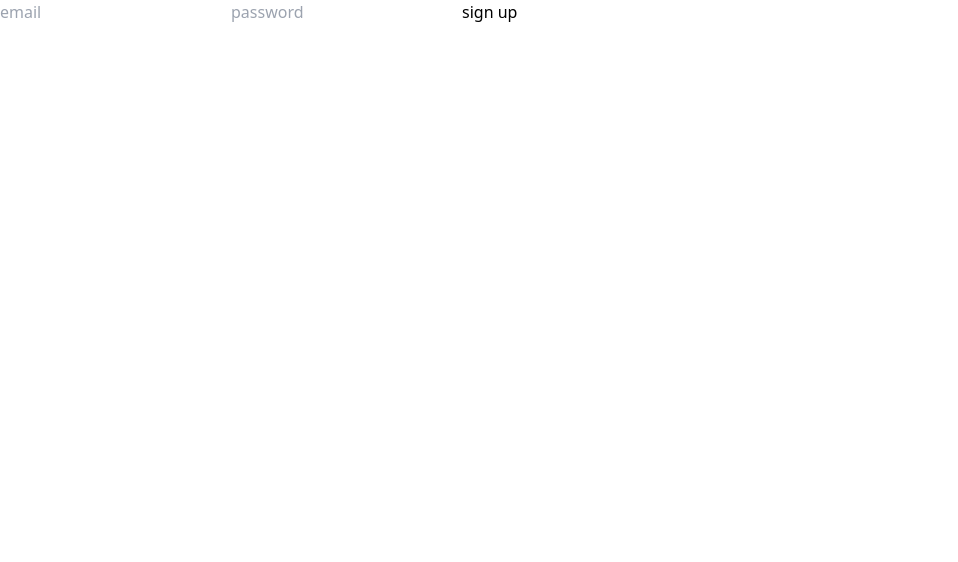
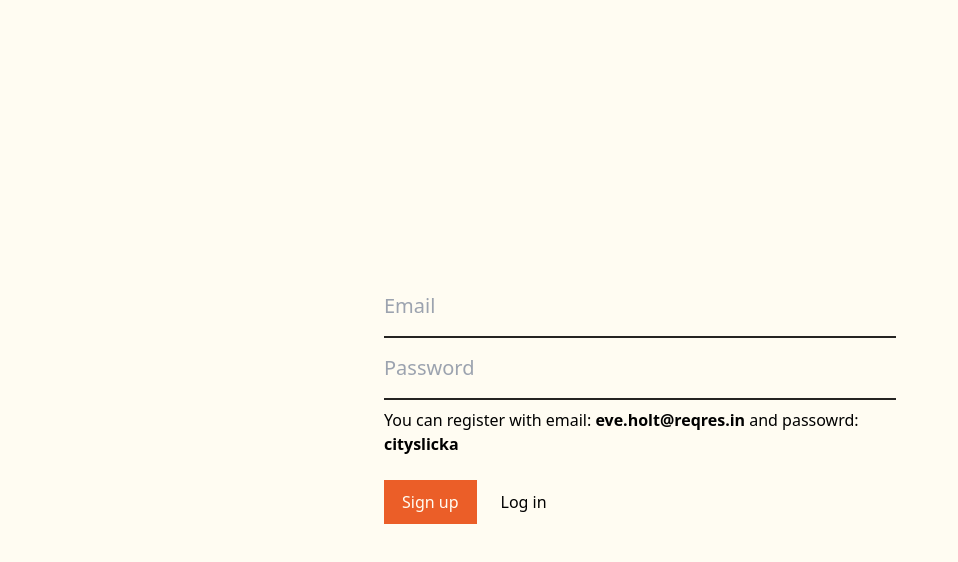
Before and after one commit to tonkec/restaurants_app, a React (Create React App) app: page /signup in a window 1280 px wide. Shown: the top 562 px of the page, without its empty margins (0-958 px from the left). Built offline with nearby package versions, Linux system fonts and the light colour scheme.

Commit message:
add basic styling

```diff
--- a/src/App.css
+++ b/src/App.css
@@ -1,38 +1,25 @@
-.App {
-    text-align: center;
+body,
+html,
+#root,
+main {
+    padding: 0;
+    margin: 0;
+    height: 100%;
+    @apply bg-white;
 }
 
-.App-logo {
-    height: 40vmin;
-    pointer-events: none;
+* {
+    box-sizing: border-box;
 }
 
-@media (prefers-reduced-motion: no-preference) {
-    .App-logo {
-        animation: App-logo-spin infinite 20s linear;
-    }
+.modal::before {
+    content: '';
+    display: block;
+    background-color: rgba(0, 0, 0, 0.2);
+    top: 0;
+    right: 0;
+    left: 0;
+    bottom: 0;
+    position: fixed;
+    z-index: -1;
 }
-
-.App-header {
-    background-color: #282c34;
-    min-height: 100vh;
-    display: flex;
-    flex-direction: column;
-    align-items: center;
-    justify-content: center;
-    font-size: calc(10px + 2vmin);
-    color: white;
-}
-
-.App-link {
-    color: #61dafb;
-}
-
-@keyframes App-logo-spin {
-    from {
-        transform: rotate(0deg);
-    }
-    to {
-        transform: rotate(360deg);
-    }
-}
--- a/src/App.tsx
+++ b/src/App.tsx
@@ -1,12 +1,14 @@
 import './App.css';
 import { BrowserRouter as Router } from 'react-router-dom';
-
+import Container from './components/Layout/Container';
 import Routes from './routes/routes';
 function App() {
     return (
-        <Router>
-            <Routes />
-        </Router>
+        <Container>
+            <Router>
+                <Routes />
+            </Router>
+        </Container>
     );
 }
 
--- a/src/components/Form/Form.tsx
+++ b/src/components/Form/Form.tsx
@@ -2,7 +2,7 @@ import { FormEvent, useState, ChangeEvent } from 'react';
 import { setUserInLocalStorageWithResponseData } from '../../services';
 import { loginUser, createNewUser } from '../../api/users/authentication';
 import { useNavigate } from 'react-router-dom';
-
+import { Link } from 'react-router-dom';
 interface FormProps {
     url: string;
 }
@@ -10,7 +10,7 @@ interface FormProps {
 const Form: React.FC<FormProps> = (props: FormProps) => {
     const navigate = useNavigate();
     const { url } = props;
-    const [error, setError] = useState(null);
+    const [error, setError] = useState<any | null>(null);
     const [email, setEmail] = useState('');
     const [password, setPassword] = useState('');
     const onEmailChange = (e: ChangeEvent<HTMLInputElement>) => {
@@ -24,6 +24,7 @@ const Form: React.FC<FormProps> = (props: FormProps) => {
     const onFormSubmit = async (e: FormEvent<HTMLFormElement>) => {
         e.preventDefault();
         let response;
+        if (email.trim() !== '' && password.trim() !== '') {
             try {
                 if (url === '/login') {
                     response = await loginUser({ email, password });
@@ -35,29 +36,55 @@ const Form: React.FC<FormProps> = (props: FormProps) => {
                 setUserInLocalStorageWithResponseData(response);
                 navigate('/');
             } catch (err: any) {
-            setError(err.error);
+                setError(err.response.data.error);
+            }
+        } else {
+            setError('Please fill in all the fields!');
         }
     };
     return (
-        <>
-            {error && error}
+        <div className="relative top-1/2 -translate-y-1/2">
+            {error && (
+                <p className="bg-red-400 text-white px-4 py-2 mb-6">{error}</p>
+            )}
             <form onSubmit={onFormSubmit}>
                 <input
                     type="email"
-                    placeholder="email"
+                    placeholder="Email"
                     onChange={onEmailChange}
+                    className="bg-white block border-black border-b-2 w-full text-xl text-black py-4 focus:outline-none"
                 />
                 <input
                     type="password"
-                    placeholder="password"
+                    placeholder="Password"
                     onChange={onPasswordChange}
+                    className="bg-white block border-black border-b-2 w-full text-xl text-black py-4 focus:outline-none"
                 />
+                {url === '/login' && (
+                    <p className="mt-2">
+                        You can login with email: <b>eve.holt@reqres.in </b>
+                        and passowrd: <b>pistol</b>
+                    </p>
+                )}
+                {url === '/signup' && (
+                    <p className="mt-2">
+                        You can register with email: <b>eve.holt@reqres.in </b>
+                        and passowrd: <b>cityslicka</b>
+                    </p>
+                )}
                 <input
                     type="submit"
-                    value={url === '/login' ? 'login' : 'sign up'}
+                    value={url === '/login' ? 'Login' : 'Sign up'}
+                    className="bg-orange px-4 py-2 text-white mt-6 inline-block border-2 border-transparent mr-6"
                 />
+
+                {url === '/login' ? (
+                    <Link to="/signup">Sign up</Link>
+                ) : (
+                    <Link to="/login">Log in </Link>
+                )}
             </form>
-        </>
+        </div>
     );
 };
 
--- a/src/components/Homepage/Homepage.tsx
+++ b/src/components/Homepage/Homepage.tsx
@@ -1,22 +1,16 @@
-import { Link } from 'react-router-dom';
 import Restaurants from '../Restaurants/Restaurants';
 import { getUserFromLocalStorage } from '../../services';
+import Navigation from '../Navigation/Navigation';
 const Homepage = () => {
     const userFromLocalStorage = getUserFromLocalStorage();
-    console.log(userFromLocalStorage);
     return (
         <>
-            <div>Homepage</div>
-            {userFromLocalStorage ? <Restaurants /> : <NavigationLinks />}
+            <h1 className="text-5xl font-bold mb-6">
+                Welcome to the Restaurants app!
+            </h1>
+            {userFromLocalStorage ? <Restaurants /> : <Navigation />}
         </>
     );
 };
 
 export default Homepage;
-
-const NavigationLinks = () => (
-    <>
-        <Link to="/login">Login</Link>
-        <Link to="/signup">Signup</Link>
-    </>
-);
--- /dev/null
+++ b/src/components/Layout/Container.tsx
@@ -0,0 +1,5 @@
+const Container = ({ children }: any) => (
+    <main className="max-w-lg mx-auto py-12">{children}</main>
+);
+
+export default Container;
--- a/src/components/Modal/Modal.tsx
+++ b/src/components/Modal/Modal.tsx
@@ -11,10 +11,14 @@ const Modal: React.FC<ModalProps> = (props: ModalProps) => {
         return null;
     }
     return (
-        <>
-            <p onClick={props.close}>Close</p>
-            <div>Modal {props.data.name}</div>
-        </>
+        <div className="fixed top-1/2 -translate-y-1/2 left-0 right-0 max-w-sm mx-auto bg-orange text-white px-4 py-6 modal">
+            <p className="cursor-pointer" onClick={props.close}>
+                Close
+            </p>
+            <h2 className="text-xl font-bold mb-6">{props.data.name}</h2>
+            <img src={props.data.logo} alt="logo" width={500} height={500} />
+            <p className="mt-4">{props.data.review}</p>
+        </div>
     );
 };
 
--- /dev/null
+++ b/src/components/Navigation/Navigation.tsx
@@ -0,0 +1,20 @@
+import { Link } from 'react-router-dom';
+
+const Navigation = () => (
+    <>
+        <Link
+            to="/login"
+            className="bg-orange px-4 py-2 text-white mt-6 inline-block border-2 border-transparent mr-6"
+        >
+            Login
+        </Link>
+        <Link
+            to="/signup"
+            className="border-2 border-orange inline-block px-4 py-2"
+        >
+            Signup
+        </Link>
+    </>
+);
+
+export default Navigation;
--- a/src/components/Restaurants/Restaurant.tsx
+++ b/src/components/Restaurants/Restaurant.tsx
@@ -3,13 +3,22 @@ import { MouseEventHandler } from 'react';
 interface RestaurantProps {
     name: string;
     logo: string;
+    type: string;
+    description: string;
     onClick: MouseEventHandler;
 }
 
 const Restaurant: React.FC<RestaurantProps> = (props: RestaurantProps) => (
-    <div onClick={props.onClick}>
-        <h2> {props.name}</h2>
-        <img src={props.logo} alt="logo" width={50} height={50} />
+    <div
+        onClick={props.onClick}
+        className="cursor-pointer mt-12 mb-12 border-2 border-black px-2 py-2 hover:bg-orange hover:text-white"
+    >
+        <h2 className="font-bold text-xl mb-4">
+            {' '}
+            {props.name} | {props.type}
+        </h2>
+        <p className="mb-4"> {props.description}</p>
+        <img src={props.logo} alt="logo" width={150} height={150} />
     </div>
 );
 
--- a/src/components/Restaurants/Restaurants.tsx
+++ b/src/components/Restaurants/Restaurants.tsx
@@ -48,6 +48,8 @@ const Restaurants = () => {
                 key={restaurant.uid}
                 name={restaurant.name}
                 logo={restaurant.logo}
+                type={restaurant.type}
+                description={restaurant.description}
                 onClick={() => {
                     setModalData(restaurant);
                     setIsModalShown(true);
@@ -63,7 +65,14 @@ const Restaurants = () => {
                 onChange={onSelectChange}
                 defaultValue={selectedOption}
             />
-            <button onClick={handleClear}>Clear Value</button>
+            <button
+                onClick={handleClear}
+                className="border-2 border-black inline-block px-4 py-2 mt-6 text-sm"
+            >
+                Reset selection
+            </button>
+
+            <div className="">
                 {filteredRestaurants.length > 0
                     ? renderRestaurants(filteredRestaurants)
                     : renderRestaurants(restaurants)}
@@ -72,6 +81,7 @@ const Restaurants = () => {
                     data={modalData}
                     close={modalClose}
                 />
+            </div>
         </>
     );
 };
```
Also changed, not shown: 1 other file (tests, documents, lock files or other folders). Lines whose indentation alone changed are shown as unchanged.
